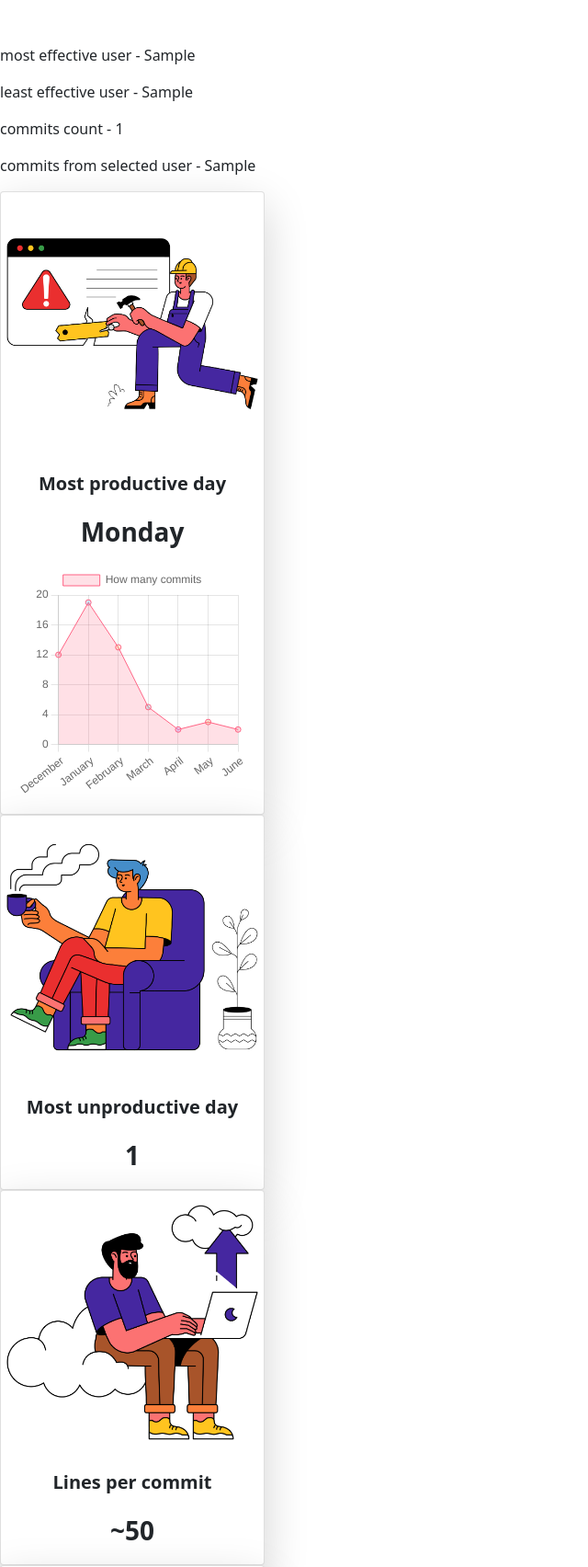
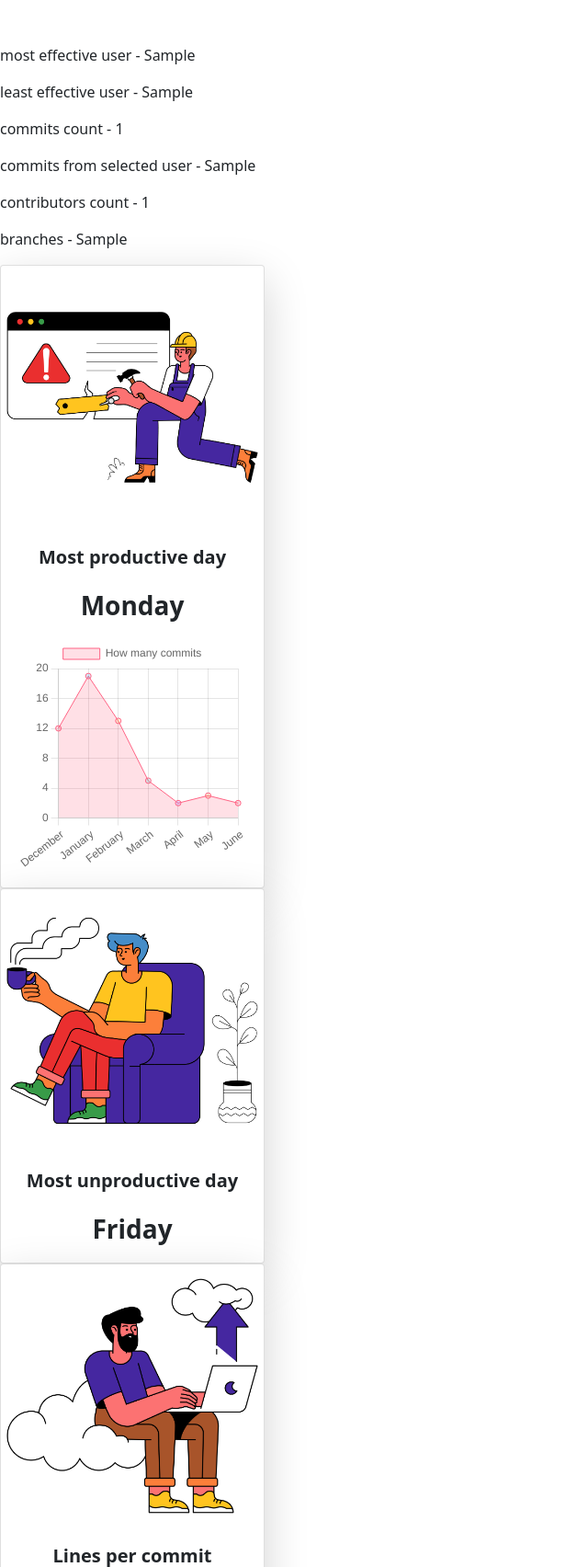
Before and after one commit to ramz1t/Worx, a FastAPI app: template views/templates/stats.html in a window 1280 px wide. Shown: the part 66-1770 px from the top of the page at 92% size, without its empty margins (0-640 px from the left). Run offline with FastAPI, Linux system fonts and the light colour scheme; the template is opened without the code that fills it: most values are stand-ins (such as "Sample title", 1, 10 or a date in 2020); some libraries are stand-ins or nearby versions.

Commit message:
added more stats

```diff
--- a/git/gitfuncs.py
+++ b/git/gitfuncs.py
@@ -26,10 +26,10 @@ def get_repo_issues(auth_params, repo_name, issue_id=''):
     return issues
 
 
-def get_repo_branches(auth_params, repo_name, sha=''):
+def get_repo_branches(auth_params, username, repo_name, sha=''):
     if sha != '':
         sha = '/' + sha
-    branches = requests.get(urls['branches_url'].format(auth_params['username'], repo_name, sha),
+    branches = requests.get(urls['branches_url'].format(username, repo_name, sha),
                             auth=tuple(auth_params.values())).json()
     return branches
 
--- a/main.py
+++ b/main.py
@@ -1,7 +1,7 @@
 from fastapi import FastAPI, requests, status
 from fastapi.responses import JSONResponse
 import uvicorn
-from git.gitfuncs import get_repo_commits, get_repo_contributors, get_user_repo_stats
+from git.gitfuncs import get_repo_commits, get_repo_contributors, get_user_repo_stats, get_repo_branches
 from git.params import Auth_params
 from logic.repo import get_repo_by_name, create_new_repo
 from models.repo import ApiCreateRepo, RepoInfo
@@ -23,7 +23,7 @@ from fastapi.staticfiles import StaticFiles
 from fastapi.templating import Jinja2Templates
 from fastapi.responses import HTMLResponse
 from func.helpers import get_repo_users_count, get_most_effective_user, get_least_effective_user, \
-    get_repo_commits_count, get_user_repo_commits
+    get_repo_commits_count, get_user_repo_commits, get_repo_branches_count
 import requests
 from data.data import SERVER_DOMAIN
 from git.params import Auth_params
@@ -104,13 +104,16 @@ def get_stats(reponame: str, user: str, request: Request, current_user=Depends(g
     least_effective_user = get_least_effective_user(commits)
     commits_count = get_repo_commits_count(commits)
     user_repo_commits = get_user_repo_commits(commits, user)
+    branches = get_repo_branches(auth_params=Auth_params, repo_name=reponame, username=db_repo.owner_username)
+    repo_branches = get_repo_branches_count(branches)
     return templates.TemplateResponse("stats.html", {"request": request,
                                                      "gender": current_user.gender,
                                                      "repo_contributors_count": repo_contributors_count,
                                                      "most_effective_user": most_effective_user,
                                                      "least_effective_user": least_effective_user,
                                                      "repo_commits_count": commits_count,
-                                                     "user_repo_commits": user_repo_commits})
+                                                     "user_repo_commits": user_repo_commits,
+                                                     "repo_branches": repo_branches})
 
 
 '''urls to edit smth'''
--- a/views/templates/stats.html
+++ b/views/templates/stats.html
@@ -16,6 +16,8 @@
     <p>least effective user -   {{ least_effective_user }}</p>
     <p>commits count - {{ repo_commits_count }}</p>
     <p>commits from selected user - {{ user_repo_commits }}</p>
+    <p>contributors count - {{ repo_contributors_count }}</p>
+    <p>branches - {{ repo_branches }}</p>
     <div class="cards">
         <div class="card shadow-lg card-bg-custom" style="width: 18rem;">
             <img src="{{ url_for('static', path='photos/prodday.png') }}" class="card-img" alt="...">
@@ -30,7 +32,7 @@
             <img src="{{ url_for('static', path='photos/unprodday.png') }}" class="card-img-horizontal" alt="...">
           <div class="card-body card-bg-custom">
             <p class="card-text fw-bold fs-5 text-center ">Most unproductive day</p>
-            <p class="card-text fw-bold fs-3 text-center">{{ repo_contributors_count}}</p>
+            <p class="card-text fw-bold fs-3 text-center">Friday</p>
 
           </div>
         </div>
```
Also changed, not shown: func/helpers.py (+8 -0 lines).
